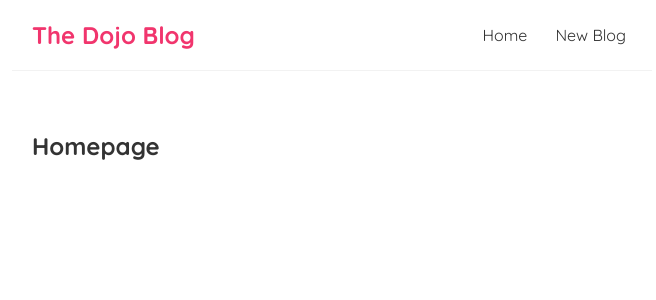
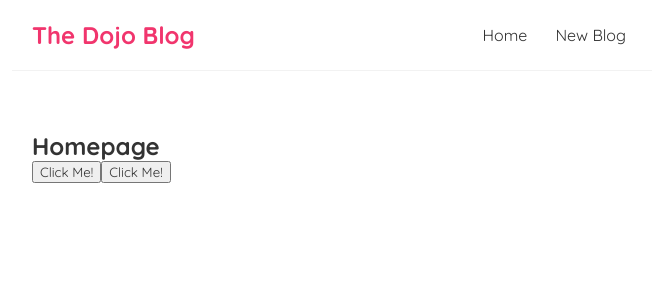
Before and after one commit to pmswami/Blogger, a React (Create React App) app in the folder dojo-blog/: page / in a window 1280 px wide. Shown: the top 300 px of the page, without its empty margins (308-964 px from the left). Built offline with nearby package versions, Linux system fonts and the light colour scheme.

Commit message:
added handleClick event handlers

```diff
--- a/dojo-blog/src/Home.js
+++ b/dojo-blog/src/Home.js
@@ -1,7 +1,19 @@
 const Home = () => {
+
+    const handleClick = (event)=>{
+        console.log("Hello Ninjas", event)
+    }
+
+    const handleClickAgain = (name, event)=>{
+        console.log(`Hello ${name}`)
+        console.log(event)
+    }
+
     return (
         <div className="home">
             <h2>Homepage</h2>
+            <button onClick={handleClick}>Click Me!</button>
+            <button onClick={(event) => {handleClickAgain("Yoshi", event)}}>Click Me!</button>
         </div>
     );
 }
```
